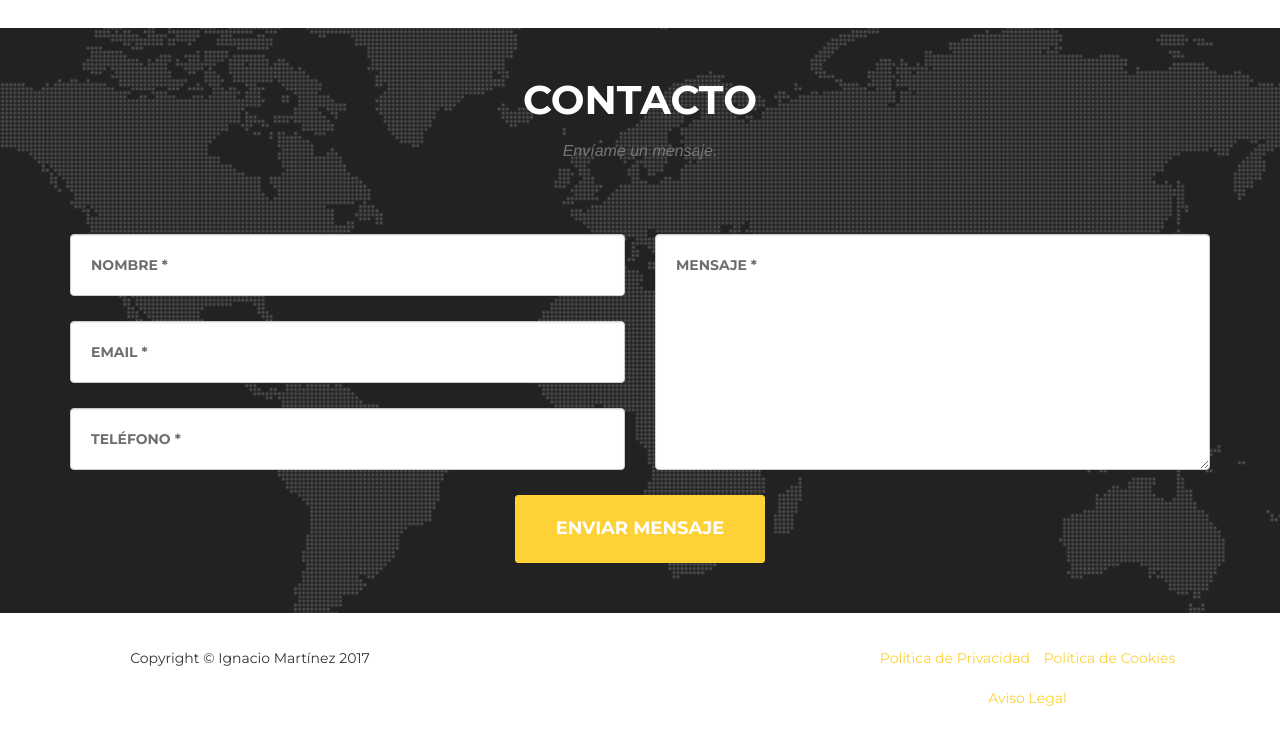
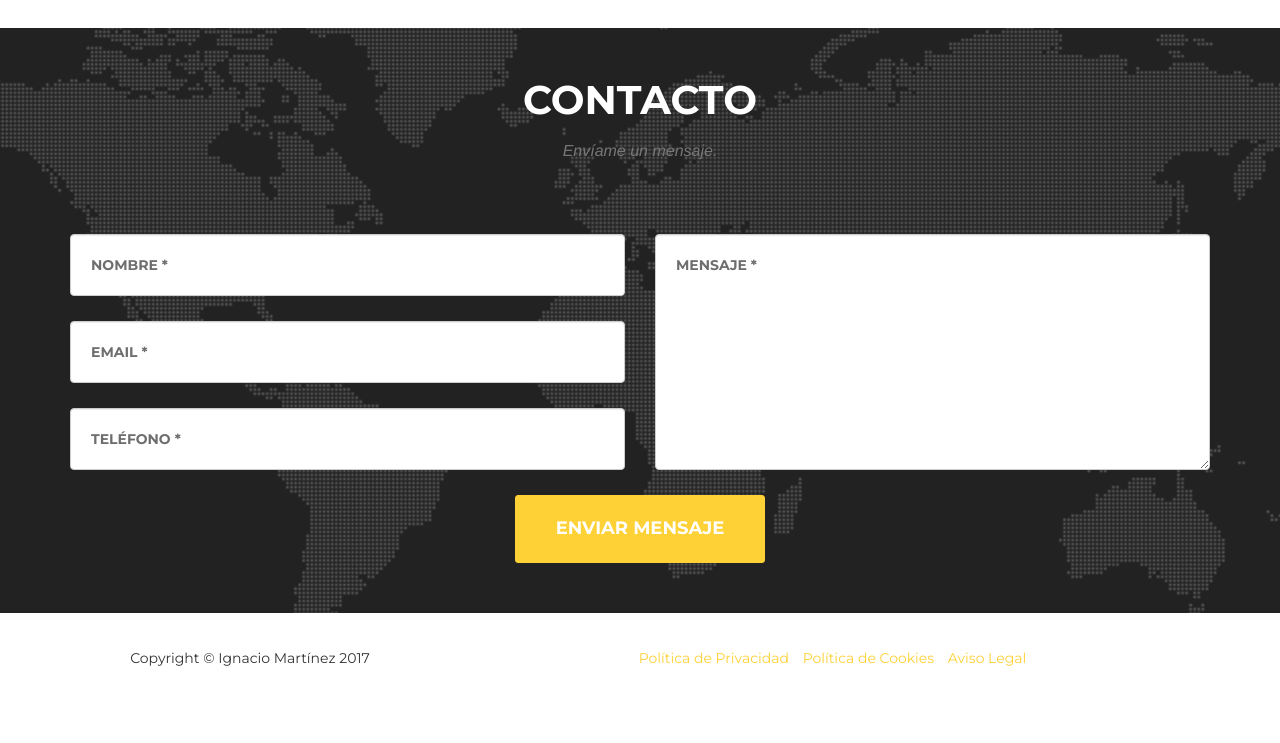
Before and after one commit to ignaciomtp/mi-web, a website: page index.html in a window 1280 px wide. Shown: the part 2912-3655 px from the top of the page. After the commit the page ends 3615 px from the top, so only its background shows below. Drawn offline with nearby package versions, Linux system fonts and the light colour scheme; a web font is replaced by a local one.

Commit message:
Corrección

```diff
--- a/index.html
+++ b/index.html
@@ -322,10 +322,8 @@
                 <div class="col-md-4">
                     <span class="copyright">Copyright &copy; Ignacio Martínez 2017</span>
                 </div>
-                <div class="col-md-4">
 
-                </div>
-                <div class="col-md-4">
+                <div class="col-md-8">
                     <ul class="list-inline quicklinks">
                         <li><a href="#">Política de Privacidad</a>
                         </li>
```
